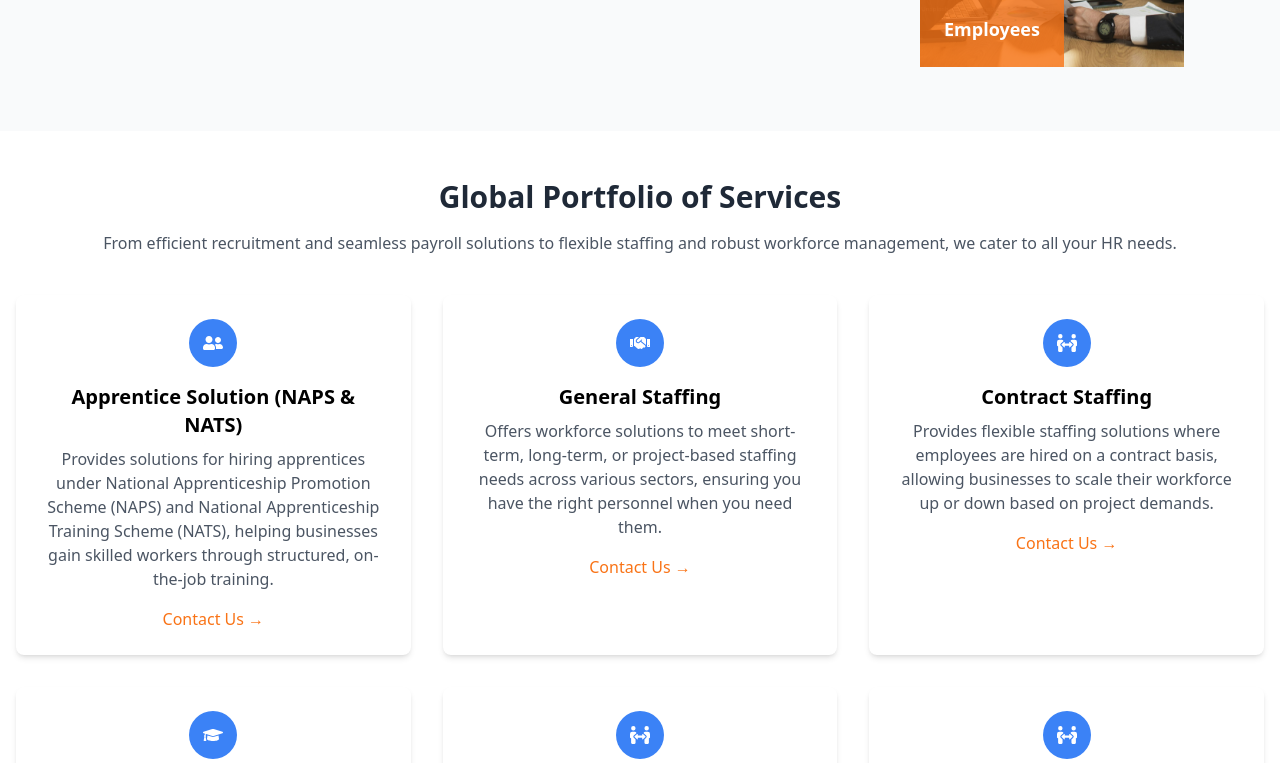
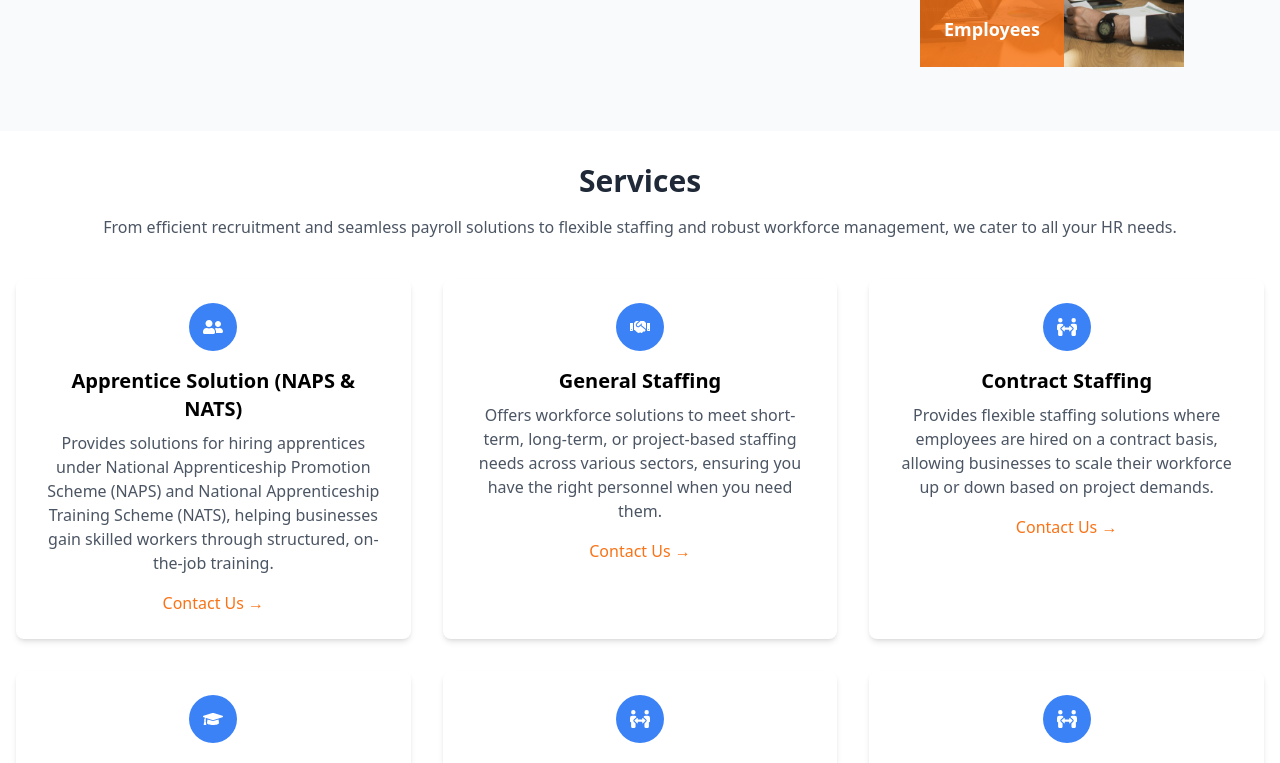
Before and after one commit to bhupendra112/SkillTalent, a React (Vite) app in the folder frontend/: page / in a window 1280 px wide. Shown: the part 1500-2263 px from the top of the page. Built offline with nearby package versions, Linux system fonts and the light colour scheme.

Commit message:
Update Services.jsx

```diff
--- a/frontend/src/screens/Services.jsx
+++ b/frontend/src/screens/Services.jsx
@@ -4,9 +4,9 @@
 
 const Services = () => {
   return (
-    <section className="py-12">
+    <section className="py-8">
       <div className="text-center mb-10">
-        <h2 className="text-3xl font-semibold text-gray-800">Global Portfolio of Services</h2>
+        <h2 className="text-3xl font-semibold text-gray-800">Services</h2>
         <p className="mt-4 text-gray-600">
           From efficient recruitment and seamless payroll solutions to flexible staffing and robust workforce management, we cater to all your HR needs.
         </p>
```
